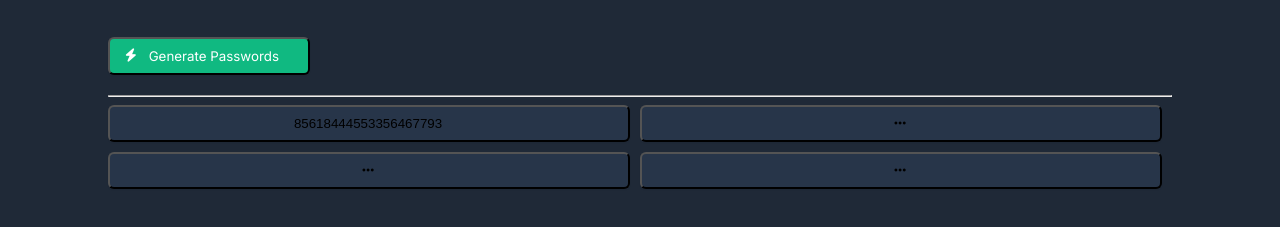
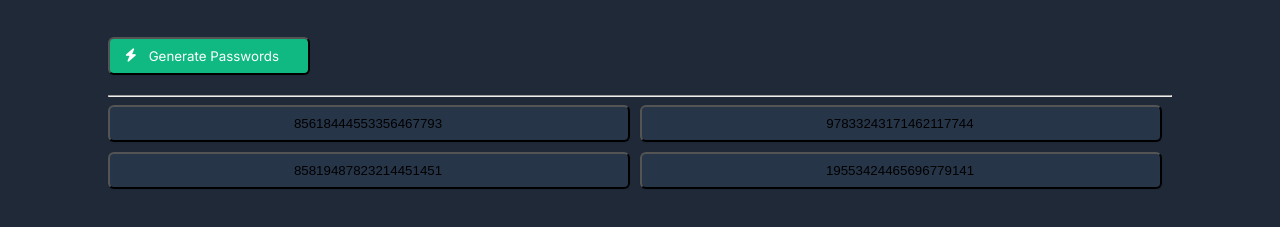
Before and after one commit to ramiinberg/password-generator, a plain HTML site: page index.html in a window 1280 px wide. Both pictures are taken after a click on the button "Generate Passwords". Shown: the part 373-600 px from the top of the page. Drawn offline with Linux system fonts and the light colour scheme.

Commit message:
implemented other password buttons also

```diff
--- a/index.html
+++ b/index.html
@@ -12,9 +12,9 @@
     <hr />
     <div class="container">
       <button class="btn-password" id="first-pass-el"><i class="fa-solid fa-ellipsis"></i></button>
-      <button class="btn-password"><i class="fa-solid fa-ellipsis"></i></button>
-      <button class="btn-password"><i class="fa-solid fa-ellipsis"></i></button>
-      <button class="btn-password"><i class="fa-solid fa-ellipsis"></i></button>
+      <button class="btn-password" id="second-pass-el"><i class="fa-solid fa-ellipsis"></i></button>
+      <button class="btn-password" id="third-pass-el"><i class="fa-solid fa-ellipsis"></i></button>
+      <button class="btn-password" id="fourth-pass-el"><i class="fa-solid fa-ellipsis"></i></button>
     </div>
     <script src="./index.js"></script>
   </body>
--- a/index.js
+++ b/index.js
@@ -1,6 +1,9 @@
 let passwordCharacters = "123456789"
 console.log(passwordCharacters.length)
 let firstPassword = document.getElementById("first-pass-el")
+let secondPassword = document.getElementById("second-pass-el")
+let thirdPassword = document.getElementById("third-pass-el")
+let fourthPassword = document.getElementById("fourth-pass-el")
 const passwordLength = 20;
 
 function generateRandomPassword() {
@@ -14,4 +17,7 @@ function generateRandomPassword() {
 
 function startProgram() {
   firstPassword.textContent = generateRandomPassword()
+  secondPassword.textContent = generateRandomPassword()
+  thirdPassword.textContent = generateRandomPassword()
+  fourthPassword.textContent = generateRandomPassword()
 }
```
